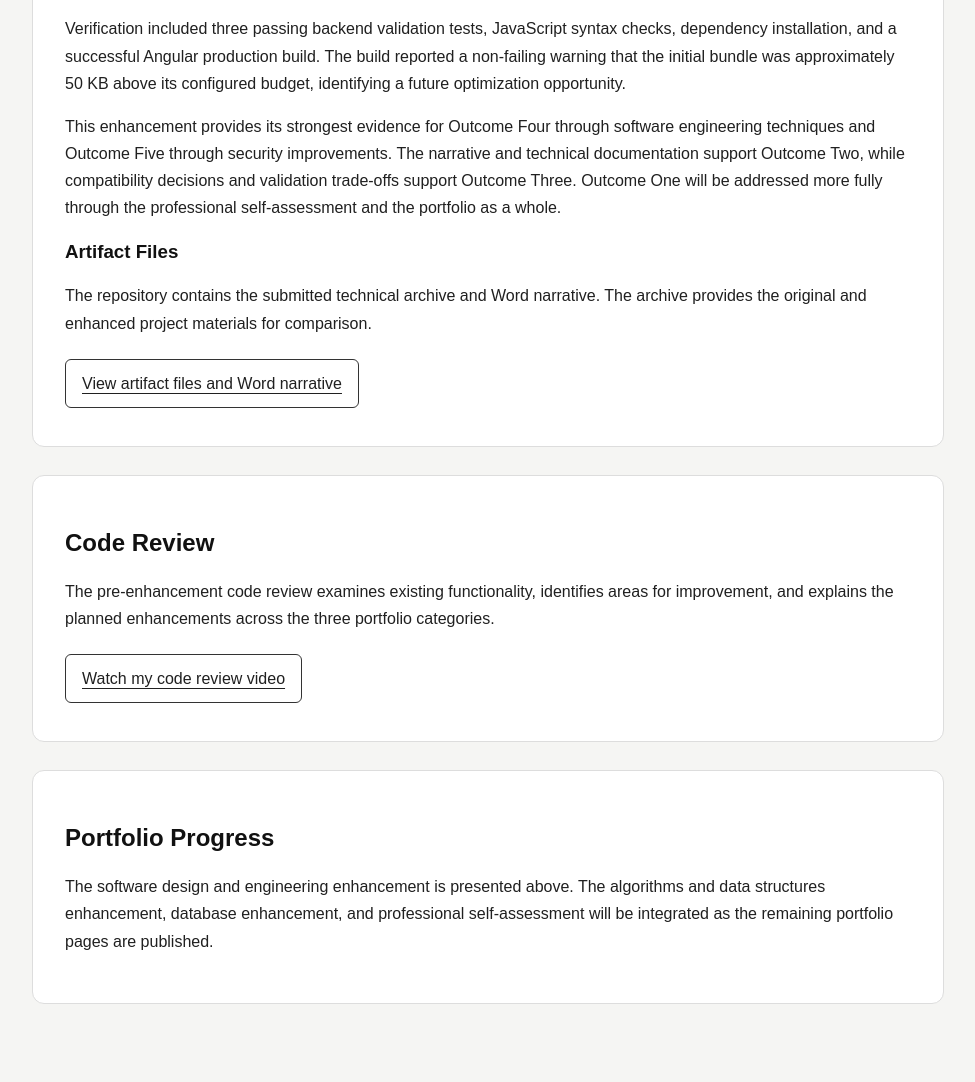
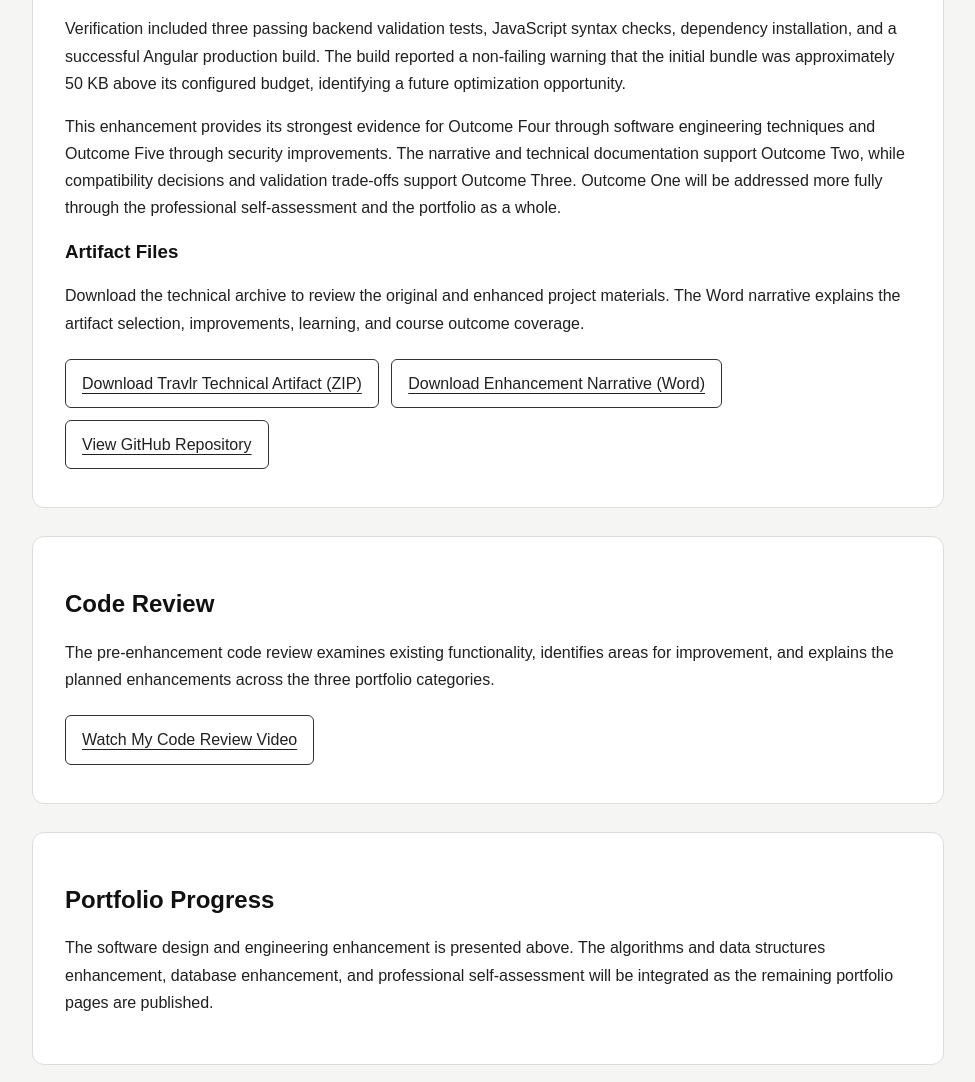
Before and after one commit to CassidyReinitz/cassidyreinitz.github.io, a plain HTML site: page index.html in a window 1280 px wide. Shown: the part 1624-2706 px from the top of the page, without its empty margins (152-1127 px from the left). Drawn offline with Linux system fonts and the light colour scheme.

Commit message:
Add Travlr artifact download buttons

```diff
--- a/index.html
+++ b/index.html
@@ -2,9 +2,8 @@
 <html lang="en">
 <head>
   <meta charset="UTF-8">
-  <meta name="viewport" content="width=device-width, initial-scale=1">
+  <meta name="viewport" content="width=device-width, initial-scale=1.0">
   <title>Cassidy Reinitz | Computer Science Portfolio</title>
-
   <style>
     * {
       box-sizing: border-box;
@@ -113,17 +112,13 @@
     }
   </style>
 </head>
-
 <body>
   <header>
     <p class="label">CS 499 · Computer Science Capstone</p>
-
     <h1>Cassidy Reinitz</h1>
-
     <p class="subtitle">
       Software engineering · Full-stack development · Human-computer interaction
     </p>
-
     <p>
       My portfolio documents the growth of selected coursework through
       improvements in software design, algorithms, databases, and security.
@@ -140,18 +135,15 @@
   </header>
 
   <main>
-    <section id="software">
+    <section id="software" aria-labelledby="software-title">
       <p class="label">Enhancement One · CS 465</p>
-
-      <h2>Travlr Getaways</h2>
-
+      <h2 id="software-title">Travlr Getaways</h2>
       <p>
         A full-stack travel application originally developed in July and
         August 2026 and enhanced for CS 499 in September 2026.
       </p>
 
       <h3>Artifact and Selection</h3>
-
       <p>
         Travlr Getaways combines a public Express and Handlebars website
         with an Angular administrative application. A Node.js and Express
@@ -159,17 +151,14 @@
         The application supports trip management and administrative
         authentication using Passport and JSON Web Tokens.
       </p>
-
       <p>
         I selected this artifact because it demonstrates my ability to
         connect presentation, service, controller, model, and database
-        layers. Enhancing the completed CS 465 Module Seven version
-        allowed me to improve design and security across an entire
-        application.
+        layers. Enhancing the completed CS 465 Module Seven version allowed
+        me to improve design and security across an entire application.
       </p>
 
       <h3>Design Improvements</h3>
-
       <p>
         I moved token verification into reusable authentication middleware
         and separated request validation and normalization from the
@@ -180,7 +169,6 @@
         and environment-specific configuration is managed through
         configurable values.
       </p>
-
       <p>
         In Angular, I introduced a typed Trip interface, authentication
         guards for administrative routes, encoded trip codes in request
@@ -191,7 +179,6 @@
       </p>
 
       <h3>Security Improvements</h3>
-
       <p>
         New passwords use a higher PBKDF2 work factor and constant-time
         comparisons. Compatibility with older user records is retained
@@ -204,7 +191,6 @@
       </p>
 
       <h3>Learning and Challenges</h3>
-
       <p>
         This enhancement reinforced that working functionality also needs
         clear boundaries, predictable failure behavior, and maintainable
@@ -212,18 +198,16 @@
         middleware can establish a consistent boundary between untrusted
         requests and application logic.
       </p>
-
       <p>
         Maintaining compatibility was a significant challenge. The password
         enhancement needed to preserve existing accounts, and price
         normalization needed to accommodate the original string-based
         dataset and numeric values from Angular forms. The login correction
-        also strengthened my understanding of lazy observables and the need
-        to connect asynchronous control flow directly to the operation.
+        also strengthened my understanding of lazy observables and the
+        need to connect asynchronous control flow directly to the operation.
       </p>
 
       <h3>Validation and Course Outcomes</h3>
-
       <p>
         Verification included three passing backend validation tests,
         JavaScript syntax checks, dependency installation, and a successful
@@ -231,7 +215,6 @@
         that the initial bundle was approximately 50 KB above its configured
         budget, identifying a future optimization opportunity.
       </p>
-
       <p>
         This enhancement provides its strongest evidence for Outcome Four
         through software engineering techniques and Outcome Five through
@@ -243,50 +226,63 @@
       </p>
 
       <h3>Artifact Files</h3>
+      <p>
+        Download the technical archive to review the original and enhanced
+        project materials. The Word narrative explains the artifact
+        selection, improvements, learning, and course outcome coverage.
+      </p>
 
-      <p>
-        The repository contains the submitted technical archive and Word
-        narrative. The archive provides the original and enhanced project
-        materials for comparison.
-      </p>
+      <a
+        class="button"
+        href="./CS499%20Milestone%20Two%20-%20TechnicalArtifact%20Cassidy%20Reinitz.zip"
+        download
+      >
+        Download Travlr Technical Artifact (ZIP)
+      </a>
+
+      <a
+        class="button"
+        href="./CS499%20Milestone%20Two%20Enhancement%20Narrative%20Cassidy%20Reinitz.docx"
+        download
+      >
+        Download Enhancement Narrative (Word)
+      </a>
 
       <a
         class="button"
         href="https://github.com/CassidyReinitz/cassidyreinitz.github.io"
       >
-        View artifact files and Word narrative
+        View GitHub Repository
       </a>
     </section>
 
-    <section id="review">
-      <h2>Code Review</h2>
-
+    <section id="review" aria-labelledby="review-title">
+      <h2 id="review-title">Code Review</h2>
       <p>
         The pre-enhancement code review examines existing functionality,
         identifies areas for improvement, and explains the planned
         enhancements across the three portfolio categories.
       </p>
-
       <a class="button" href="https://youtu.be/g_5qPDk9G7w">
-        Watch my code review video
+        Watch My Code Review Video
       </a>
     </section>
 
-    <section id="portfolio-progress">
-      <h2>Portfolio Progress</h2>
-
+    <section id="portfolio-progress" aria-labelledby="progress-title">
+      <h2 id="progress-title">Portfolio Progress</h2>
       <p>
         The software design and engineering enhancement is presented above.
-        The algorithms and data structures enhancement, database enhancement,
-        and professional self-assessment will be integrated as the remaining
-        portfolio pages are published.
+        The algorithms and data structures enhancement, database
+        enhancement, and professional self-assessment will be integrated
+        as the remaining portfolio pages are published.
       </p>
     </section>
   </main>
 
   <footer>
-    <p>© 2026 Cassidy Reinitz · CS 499 Computer Science Portfolio</p>
-
+    <p>
+      &copy; 2026 Cassidy Reinitz · CS 499 Computer Science Portfolio
+    </p>
     <p>
       AI assistance disclosure: ChatGPT assisted with preparing the HTML,
       styling, and adapting the existing enhancement narrative for this page.
```
